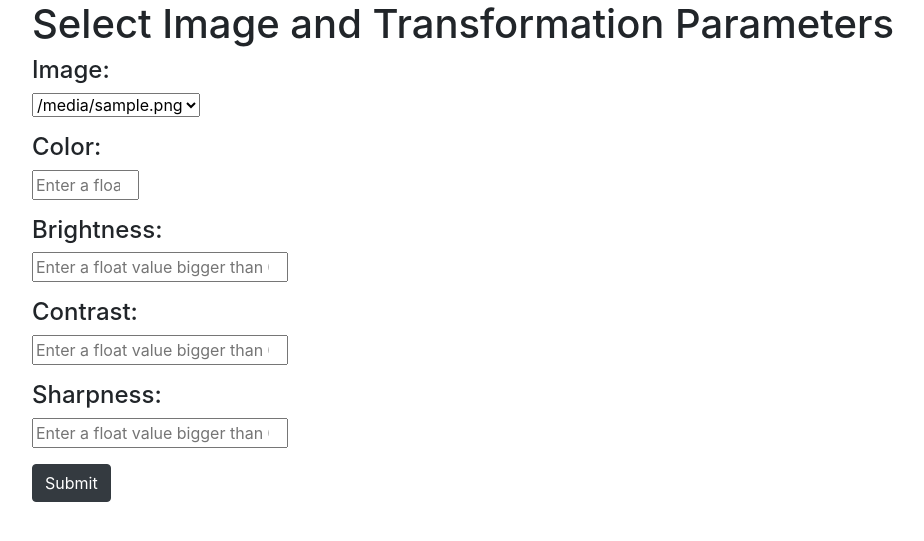
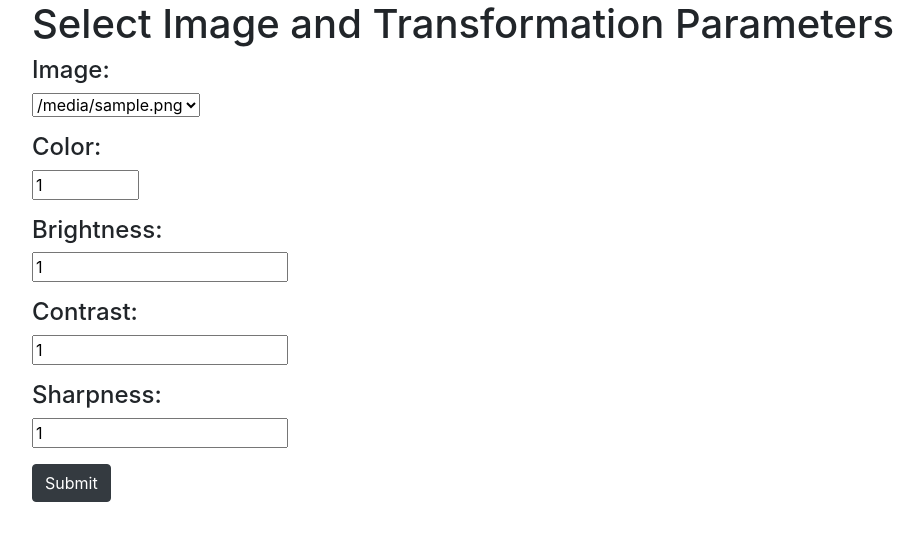
Before and after one commit to unica-isde/isde-projects-2024-E, a FastAPI app: template app/templates/image_transformation_select.html in a window 1280 px wide. Shown: the part 56-597 px from the top of the page, without its empty margins (53-977 px from the left). Run offline with FastAPI, Linux system fonts and the light colour scheme; the template is opened without the code that fills it: most values are stand-ins (such as "Sample title", 1, 10 or a date in 2020); some libraries are stand-ins or nearby versions.

Commit message:
Issue impovement - "Image Transformation: Create a form to select the transformation" - add default values to the forntend controls

```diff
--- a/app/templates/image_transformation_select.html
+++ b/app/templates/image_transformation_select.html
@@ -18,26 +18,26 @@
             Color:
         </h4>
         <p>
-            <input type="number" step="0.01" name="color" placeholder="Enter a float value between 0 and 1" min="0" max="1">
+            <input type="number" value="1" step="0.01" name="color" placeholder="Enter a float value between 0 and 1" min="0" max="1">
         </p>
         <h4>
             Brightness:
         </h4>
         <p>
-            <input type="number" step="0.01" name="brightness" placeholder="Enter a float value bigger than 0" min="0.0">
+            <input type="number" value="1" step="0.01" name="brightness" placeholder="Enter a float value bigger than 0" min="0.0">
         </p>
         <h4>
             Contrast:
         </h4>
         <p>
-            <input type="number" step="0.01" name="contrast" placeholder="Enter a float value bigger than 0" min="0.0">
+            <input type="number" value="1" step="0.01" name="contrast" placeholder="Enter a float value bigger than 0" min="0.0">
         </p>
         <h4>
             Sharpness:
         </h4>
         <p>
-            <input type="number" step="0.01" name="sharpness" placeholder="Enter a float value bigger than 0" min="0.0">
+            <input type="number" value="1" step="0.01" name="sharpness" placeholder="Enter a float value bigger than 0" min="0.0">
         </p>
-        <button type="submit" class="btn btn-dark mb-2">Submit</button>
+        <button type="submit" value="1" class="btn btn-dark mb-2">Submit</button>
         </form>
 {% endblock %}
```
